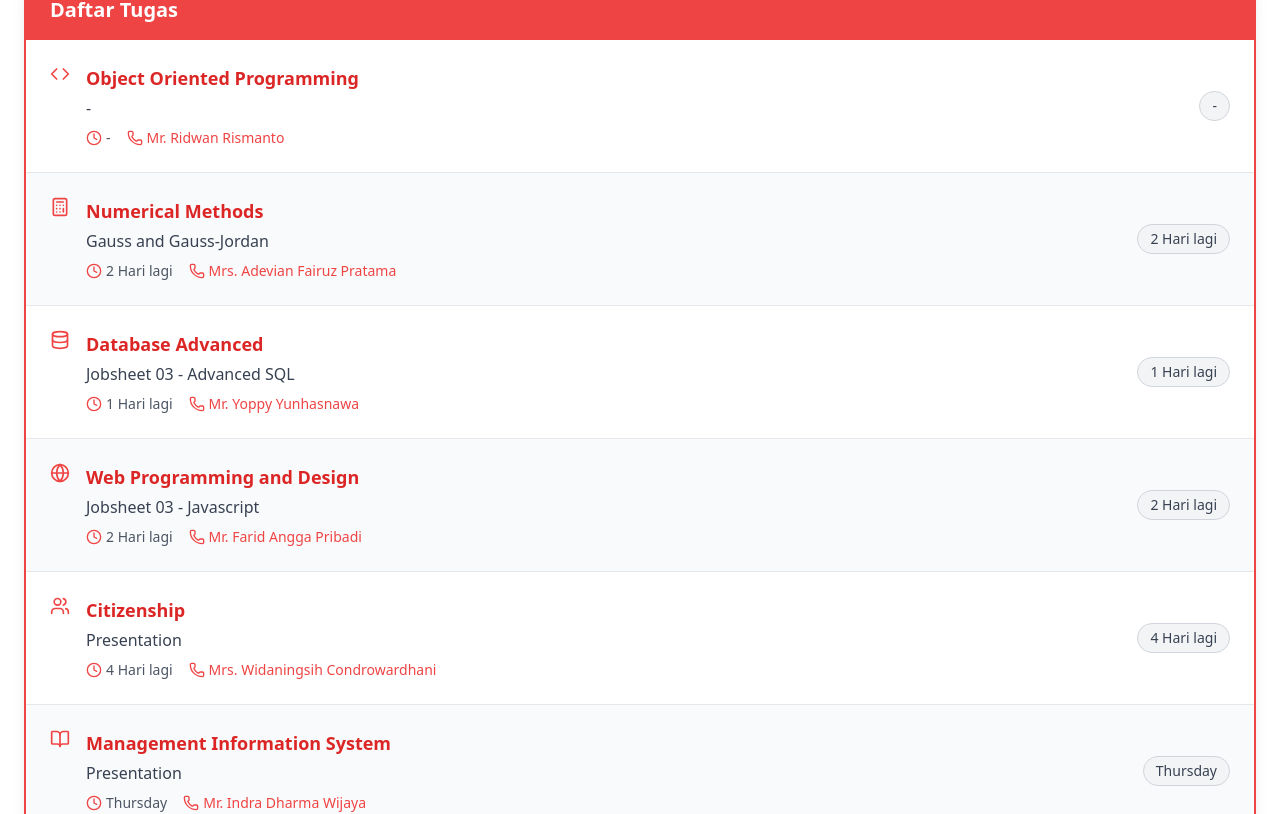
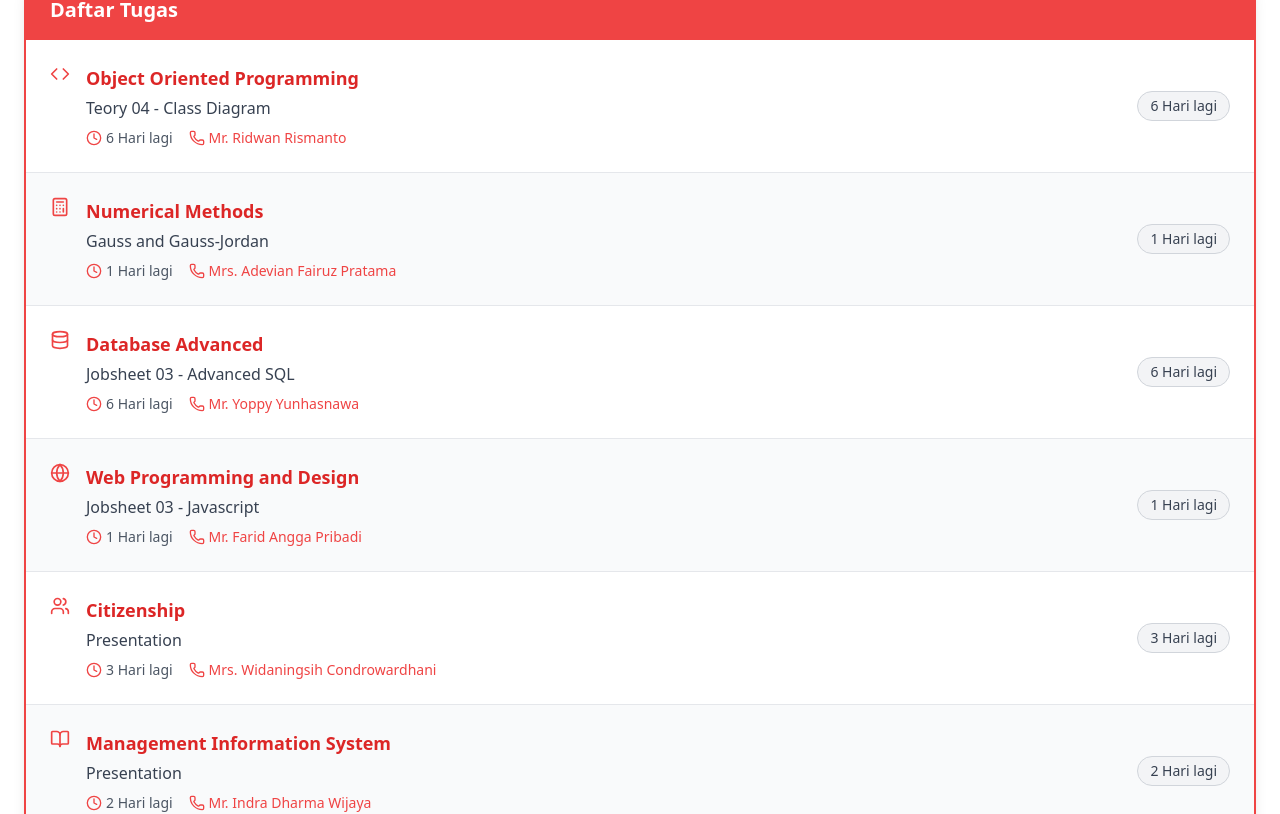
Before and after one commit to ExcWasHere/DeadlineSchedule, a React (Vite) app: page /dashboard in a window 1280 px wide. Shown: the part 214-1028 px from the top of the page. Built offline with nearby package versions, Linux system fonts and the light colour scheme.

Commit message:
Updated Deadline

```diff
--- a/src/components/dashboard.tsx
+++ b/src/components/dashboard.tsx
@@ -16,8 +16,8 @@ const Dashboard: React.FC = () => {
     {
       id: '1',
       matkul: 'Object Oriented Programming',
-      tugas: '-',
-      deadline: '-',
+      tugas: 'Teory 04 - Class Diagram',
+      deadline: '6 Hari lagi',
       namaDosen: 'Mr. Ridwan Rismanto',
       nomorWA: '6285646313719',
       icon: <Code className="w-5 h-5 text-red-500" />
@@ -26,7 +26,7 @@ const Dashboard: React.FC = () => {
       id: '2',
       matkul: 'Numerical Methods',
       tugas: 'Gauss and Gauss-Jordan',
-      deadline: '2 Hari lagi',
+      deadline: '1 Hari lagi',
       namaDosen: 'Mrs. Adevian Fairuz Pratama',
       nomorWA: '6281333156702',
       icon: <Calculator className="w-5 h-5 text-red-500" />
@@ -35,7 +35,7 @@ const Dashboard: React.FC = () => {
       id: '3',
       matkul: 'Database Advanced',
       tugas: 'Jobsheet 03 - Advanced SQL',
-      deadline: '1 Hari lagi',
+      deadline: '6 Hari lagi',
       namaDosen: 'Mr. Yoppy Yunhasnawa',
       nomorWA: '6285755023455',
       icon: <Database className="w-5 h-5 text-red-500" />
@@ -44,7 +44,7 @@ const Dashboard: React.FC = () => {
       id: '5',
       matkul: 'Web Programming and Design',
       tugas: 'Jobsheet 03 - Javascript',
-      deadline: '2 Hari lagi',
+      deadline: '1 Hari lagi',
       namaDosen: 'Mr. Farid Angga Pribadi',
       nomorWA: '6281357046700',
       icon: <Globe className="w-5 h-5 text-red-500" />
@@ -53,7 +53,7 @@ const Dashboard: React.FC = () => {
       id: '6',
       matkul: 'Citizenship',
       tugas: 'Presentation',
-      deadline: '4 Hari lagi',
+      deadline: '3 Hari lagi',
       namaDosen: 'Mrs. Widaningsih Condrowardhani',
       nomorWA: '6281803805595',
       icon: <Users className="w-5 h-5 text-red-500" />
@@ -62,7 +62,7 @@ const Dashboard: React.FC = () => {
       id: '7',
       matkul: 'Management Information System',
       tugas: 'Presentation',
-      deadline: 'Thursday',
+      deadline: '2 Hari lagi',
       namaDosen: 'Mr. Indra Dharma Wijaya',
       nomorWA: '6281805098868',
       icon: <BookOpen className="w-5 h-5 text-red-500" />
@@ -80,7 +80,7 @@ const Dashboard: React.FC = () => {
       id: '9',
       matkul: 'English 2',
       tugas: 'Unit 3 Assignment',
-      deadline: '7 Hari Lagi',
+      deadline: '6 Hari Lagi',
       namaDosen: 'Mrs. Farida Ulfa',
       nomorWA: '6285334000317',
       icon: <Globe className="w-5 h-5 text-red-500" />
```
